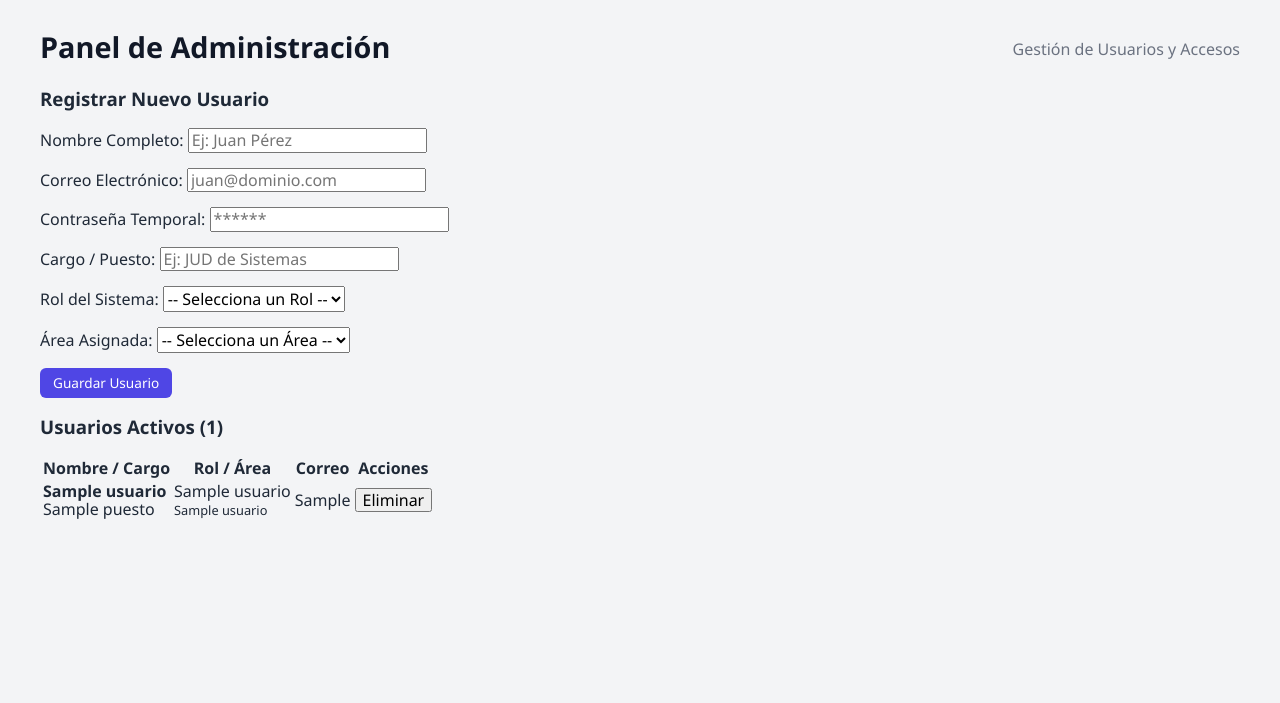
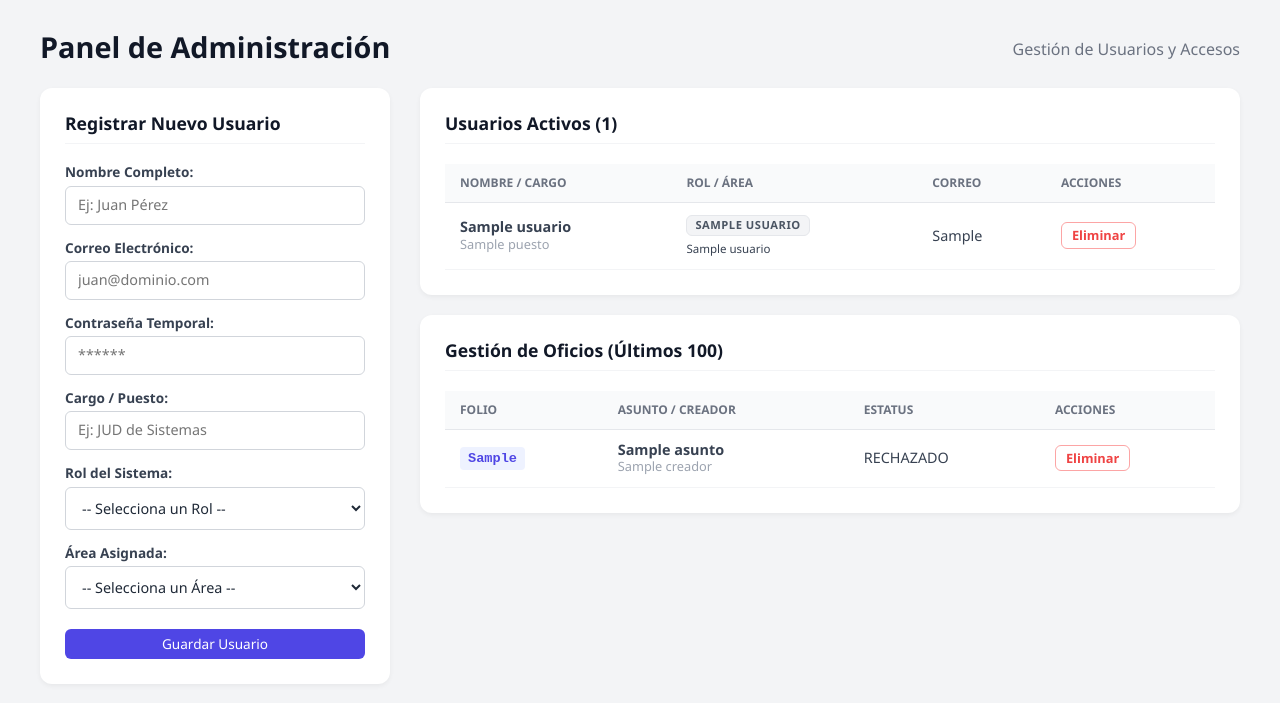
Before and after one commit to BrandonCVale/AMH_SISTEMA_OFICIOS, a Flask app: template app/templates/admin/panel.html in a window 1280 px wide. Shown: the top 703 px of the page. Run offline with Flask 3, Linux system fonts and the light colour scheme; the template is opened without the code that fills it: most values are stand-ins (such as "Sample title", 1, 10 or a date in 2020).

Commit message:
Panel de admin ahora puede eliminar archivos. El flujo del gestor termino. Falta hacer que el subdirector pueda ver dos pestanas, la de sus asignaciones y otra donde vea las respuestas del jud a su peticiones. Tambien falta que el jud pueda hacer peticiones

```diff
--- /dev/null
+++ b/app/static/css/admin_usuarios.css
@@ -0,0 +1,179 @@
+/* app/static/css/admin_usuarios.css */
+
+/* =========================================
+   1. LAYOUT PRINCIPAL (GRID)
+   ========================================= */
+.grid-admin {
+    display: grid;
+    grid-template-columns: 350px 1fr; /* Columna fija para form, resto para tabla */
+    gap: 30px;
+    align-items: start; /* Alineación superior */
+}
+
+/* Responsivo: En tablets/móviles se hace una sola columna */
+@media (max-width: 1024px) {
+    .grid-admin {
+        grid-template-columns: 1fr;
+    }
+}
+
+/* =========================================
+   2. TARJETAS Y CONTENEDORES
+   ========================================= */
+.tarjeta-blanca {
+    background-color: white;
+    padding: 25px;
+    border-radius: 12px;
+    box-shadow: 0 2px 5px rgba(0, 0, 0, 0.05);
+    margin-bottom: 20px;
+}
+
+.titulo-tarjeta {
+    margin-top: 0;
+    margin-bottom: 20px;
+    font-size: 1.1rem;
+    color: #111827;
+    border-bottom: 1px solid #f3f4f6;
+    padding-bottom: 10px;
+    font-weight: 700;
+}
+
+/* =========================================
+   3. FORMULARIO DE REGISTRO
+   ========================================= */
+.grupo-formulario {
+    margin-bottom: 15px;
+}
+
+.etiqueta {
+    display: block;
+    margin-bottom: 6px;
+    font-weight: 600;
+    font-size: 0.85rem;
+    color: #374151;
+}
+
+.input-select {
+    width: 100%;
+    padding: 10px 12px;
+    border: 1px solid #d1d5db;
+    border-radius: 6px;
+    font-size: 0.9rem;
+    color: #1f2937;
+    background-color: #fff;
+    box-sizing: border-box;
+    transition: border-color 0.2s, box-shadow 0.2s;
+}
+
+.input-select:focus {
+    outline: none;
+    border-color: #4f46e5;
+    box-shadow: 0 0 0 3px rgba(79, 70, 229, 0.1);
+}
+
+.margen-superior {
+    margin-top: 20px;
+}
+
+.btn-full {
+    width: 100%;
+    display: block;
+    text-align: center;
+}
+
+/* =========================================
+   4. TABLA DE USUARIOS
+   ========================================= */
+.table-responsive {
+    overflow-x: auto; /* Scroll horizontal si es necesario */
+}
+
+.tabla-usuarios {
+    width: 100%;
+    border-collapse: collapse;
+    min-width: 700px; /* Ancho mínimo para evitar deformaciones */
+}
+
+.tabla-usuarios th {
+    text-align: left;
+    padding: 12px 15px;
+    background-color: #f9fafb;
+    color: #6b7280;
+    font-size: 0.75rem;
+    text-transform: uppercase;
+    font-weight: 700;
+    border-bottom: 1px solid #e5e7eb;
+}
+
+.tabla-usuarios td {
+    padding: 12px 15px;
+    border-bottom: 1px solid #f3f4f6;
+    vertical-align: middle;
+    color: #374151;
+    font-size: 0.9rem;
+}
+
+.tabla-usuarios tr:hover {
+    background-color: #f9fafb;
+}
+
+/* =========================================
+   5. BADGES (ETIQUETAS DE ROL)
+   ========================================= */
+.badge-rol {
+    display: inline-block;
+    padding: 3px 8px;
+    border-radius: 6px;
+    font-size: 0.7rem;
+    font-weight: 700;
+    text-transform: uppercase;
+    margin-bottom: 4px;
+    letter-spacing: 0.5px;
+}
+
+/* Colores específicos por rol */
+.rol-gestor {
+    background-color: #e0f2fe; /* Azul muy claro */
+    color: #0284c7;            /* Azul fuerte */
+}
+
+.rol-subdirector {
+    background-color: #ffedd5; /* Naranja muy claro */
+    color: #c2410c;            /* Naranja fuerte */
+}
+
+.rol-jud {
+    background-color: #dcfce7; /* Verde muy claro */
+    color: #15803d;            /* Verde fuerte */
+}
+
+.rol-admin {
+    background-color: #f3f4f6; /* Gris claro */
+    color: #4b5563;            /* Gris fuerte */
+    border: 1px solid #e5e7eb;
+}
+
+/* =========================================
+   6. BOTONES Y UTILIDADES
+   ========================================= */
+.btn-eliminar {
+    background-color: white;
+    color: #ef4444;
+    border: 1px solid #fca5a5;
+    padding: 5px 10px;
+    border-radius: 6px;
+    font-size: 0.8rem;
+    font-weight: 600;
+    cursor: pointer;
+    transition: all 0.2s;
+}
+
+.btn-eliminar:hover {
+    background-color: #fee2e2;
+    border-color: #ef4444;
+}
+
+.texto-gris-pequeno {
+    color: #9ca3af;
+    font-size: 0.8rem;
+}
--- a/app/templates/admin/panel.html
+++ b/app/templates/admin/panel.html
@@ -121,6 +121,42 @@
                         </table>
                     </div>
                 </div>
+
+                {# SECCIÓN DE OFICIOS (NUEVO) #}
+                <div class="tarjeta-blanca">
+                    <h3 class="titulo-tarjeta">Gestión de Oficios (Últimos 100)</h3>
+                    <div class="table-responsive">
+                        <table class="tabla-usuarios">
+                            <thead>
+                                <tr>
+                                    <th>Folio</th>
+                                    <th>Asunto / Creador</th>
+                                    <th>Estatus</th>
+                                    <th>Acciones</th>
+                                </tr>
+                            </thead>
+                            <tbody>
+                                {% for oficio in oficios %}
+                                    <tr>
+                                        <td><span class="dato-folio">{{ oficio.folio_interno }}</span></td>
+                                        <td>
+                                            <strong>{{ oficio.asunto }}</strong><br>
+                                            <small class="texto-gris-pequeno">{{ oficio.creador }}</small>
+                                        </td>
+                                        <td>{{ oficio.estatus }}</td>
+                                        <td>
+                                            <form action="{{ url_for('admin.eliminar_oficio', id_oficio=oficio.id_oficio) }}" method="POST" onsubmit="return confirm('¡CUIDADO! Esto borrará el oficio, sus archivos y su historial permanentemente. ¿Continuar?');">
+                                                <button type="submit" class="btn-eliminar">Eliminar</button>
+                                            </form>
+                                        </td>
+                                    </tr>
+                                {% else %}
+                                    <tr><td colspan="4" class="fila-vacia">No hay oficios registrados.</td></tr>
+                                {% endfor %}
+                            </tbody>
+                        </table>
+                    </div>
+                </div>
             </div>
         </div>
     </div>
--- a/app/templates/oficios/dashboard_gestor.html
+++ b/app/templates/oficios/dashboard_gestor.html
@@ -23,6 +23,7 @@
             %}
             {% include "fragments/kpis.html" %}
         {% endwith %}
+        {# Tabla inicio #}
         <h2 class="titulo-seccion">Historial de Oficios</h2>
         <div class="tarjeta-tabla">
             <table class="tabla-moderna">
@@ -82,5 +83,6 @@
                 </tbody>
             </table>
         </div>
+        {# Tabla fin #}
     </div>
 {% endblock contenido_principal %}
```
Also changed, not shown: app/models/oficio.py (+49 -4 lines), app/routes/admin.py (+21 -0 lines), app/routes/oficios.py (+30 -3 lines), app/services/oficio_service.py (+71 -1 lines), app/static/css/panel.css (+70 -1 lines), app/templates/oficios/atender.html (+68 -45 lines), 6 other files.
